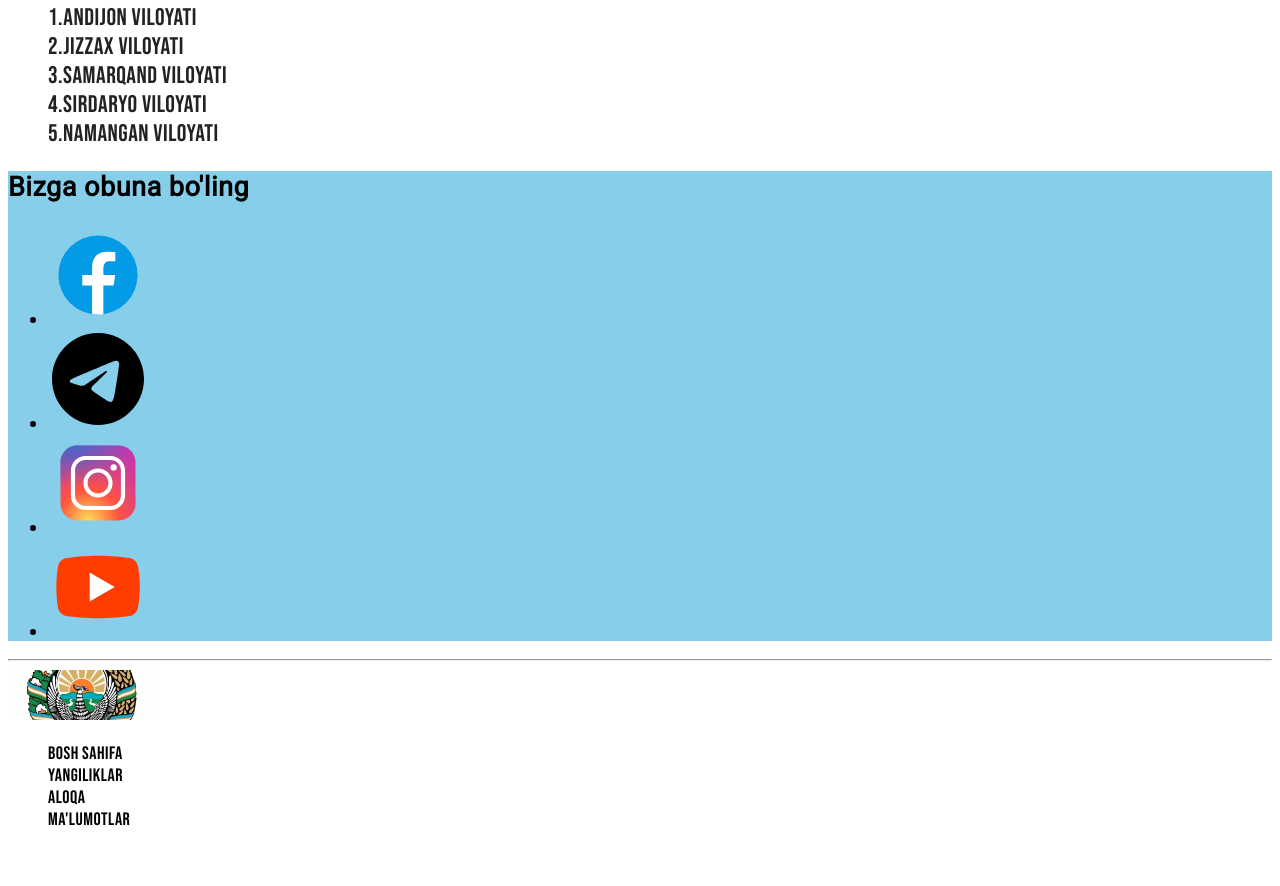
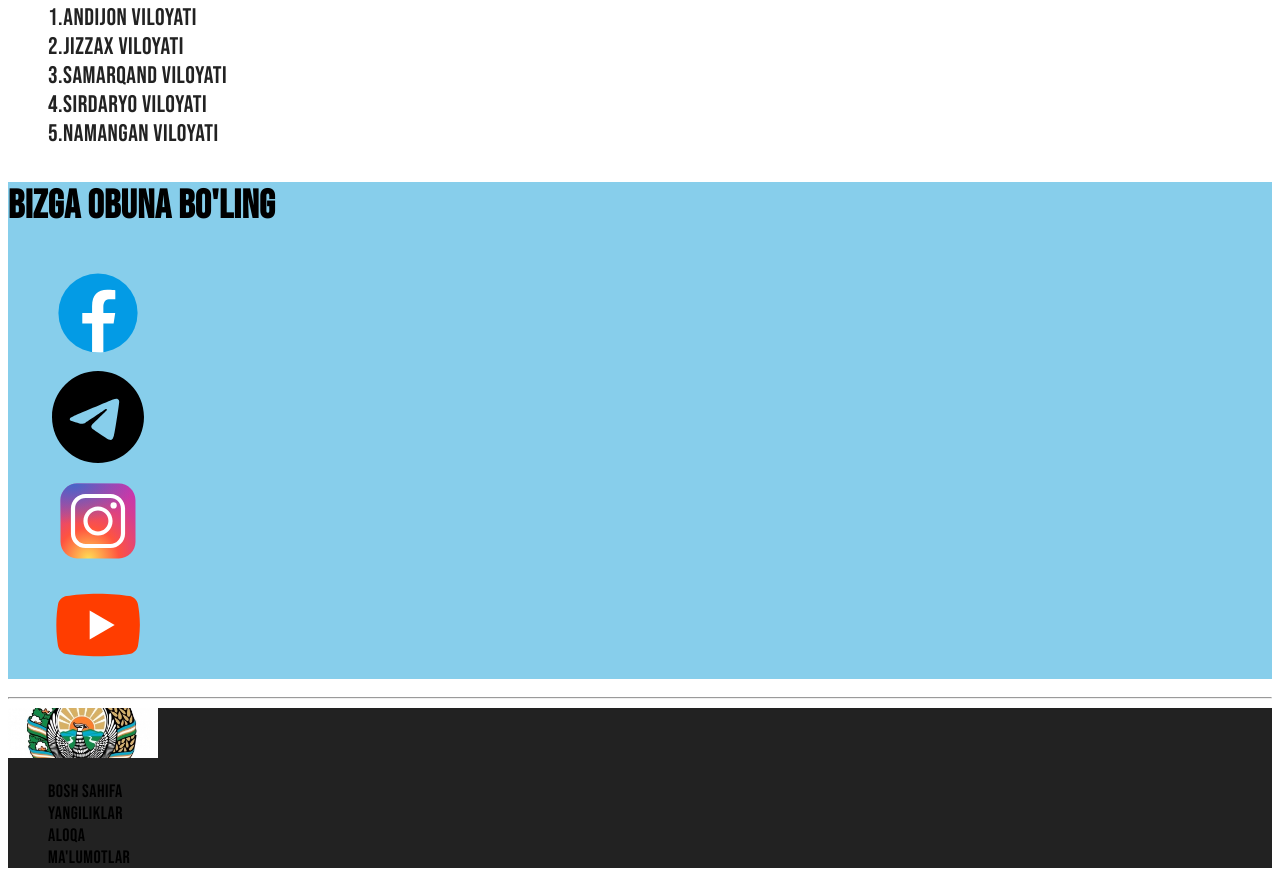
Before and after one commit to Asfandiyorova/uzbekistan, a plain HTML site: page index.html in a window 1280 px wide. Shown: the part 1950-2836 px from the top of the page. Before the commit the page ends 2798 px from the top, so only its background shows below. Drawn offline with Linux system fonts and the light colour scheme.

Commit message:
new part

```diff
--- a/css/style.css
+++ b/css/style.css
@@ -80,3 +80,14 @@ body {
 .following {
   background-color: skyblue;
 }
+
+.following-heading {
+  font-size: 40px;
+  font-family: "Bebas Neue", sans-serif;
+}
+.following-list {
+  list-style: none;
+}
+.site-footer {
+  background-color: #222;
+}
```
